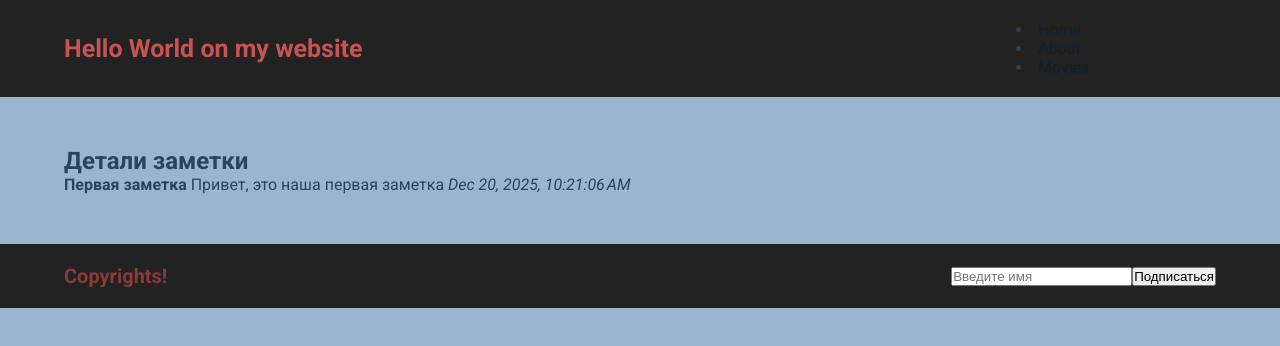
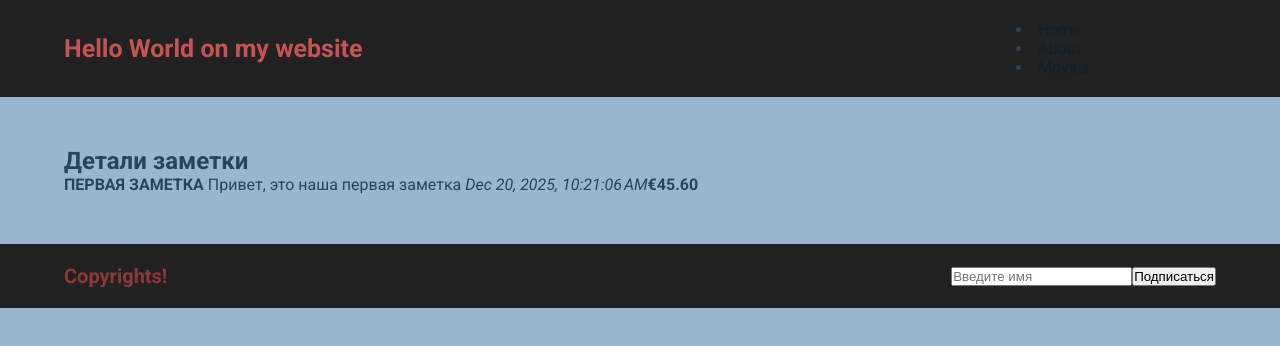
Before and after one commit to 96igor/Angular001, an Angular app: page /note/1 in a window 1280 px wide. Shown: the top 346 px of the page. Built offline with nearby package versions, Linux system fonts and the light colour scheme.

Commit message:
pipes and template handling

```diff
--- a/src/app/pages/note-detail/note-detail.html
+++ b/src/app/pages/note-detail/note-detail.html
@@ -1,9 +1,10 @@
 <h2>Детали заметки</h2>
 
 <p *ngIf="note">
-    <strong>{{ note.title }}</strong>
-    {{ note.content }}
+    <strong>{{ note.title | uppercase }}</strong>
+    {{ note.content | noteShortener }}
     <em>{{ note.createdAt | date:'medium' }}</em>
+    <strong>{{ amount | currency: 'EUR' }}</strong>
 </p>
 
 <p *ngIf="!note">
--- a/src/app/pages/note-detail/note-detail.ts
+++ b/src/app/pages/note-detail/note-detail.ts
@@ -2,16 +2,18 @@ import { Component } from '@angular/core';
 import { NoteService } from '../../services/note';
 import { ActivatedRoute } from '@angular/router';
 import { CommonModule } from '@angular/common';
+import { NoteShortenerPipe } from '../../pipes/note-shortener-pipe';
 
 @Component({
   selector: 'app-note-detail',
-  imports: [CommonModule],
+  imports: [CommonModule, NoteShortenerPipe],
   templateUrl: './note-detail.html',
   styleUrl: './note-detail.css',
 })
 export class NoteDetail {
   noteId!: number;
   note: any;
+  amount: number = 45.6;
 
   constructor(
     private route: ActivatedRoute,
--- /dev/null
+++ b/src/app/pipes/note-shortener-pipe.ts
@@ -0,0 +1,14 @@
+import { Pipe, PipeTransform } from '@angular/core';
+import { maxLength } from '@angular/forms/signals';
+
+@Pipe({
+  name: 'noteShortener',
+})
+export class NoteShortenerPipe implements PipeTransform {
+
+  transform(value: string, maxlength: number = 50): string {
+    if(!value) return '';
+    return value.length > maxlength ? value.slice(0, maxlength) + '...' : value;
+  }
+
+}
```
Also changed, not shown: 1 other file (tests, documents, lock files or other folders).
